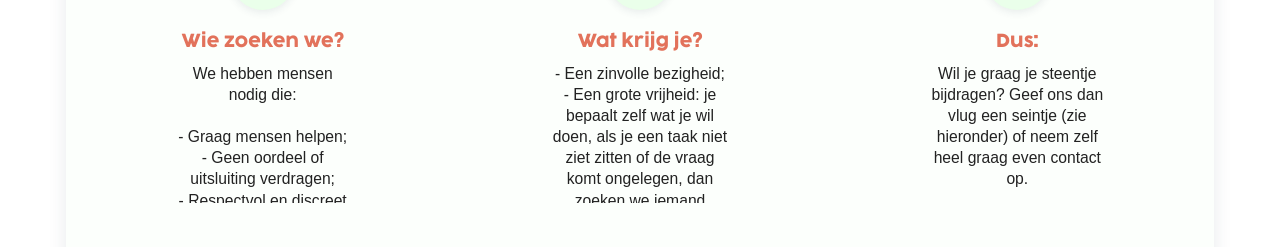
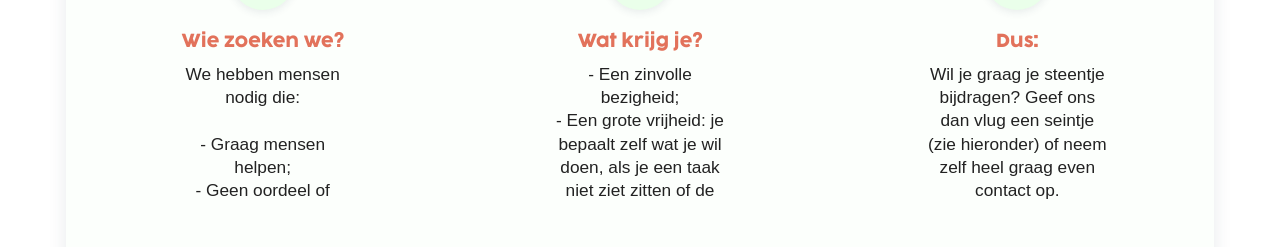
Before and after one commit to KobeBerckmans/Burenvoorburen, a React (Vite) app: page /doe-je-mee in a window 1280 px wide. Shown: the part 553-800 px from the top of the page. Built offline with nearby package versions, Linux system fonts and the light colour scheme.

Commit message:
feat(doe-je-mee): add global text size control via header buttons (+/-) for all components on the Doe Je Mee page

```diff
--- a/src/components/App.jsx
+++ b/src/components/App.jsx
@@ -26,7 +26,7 @@ function App() {
           </>
         } />
         <Route path="/buurten" element={<Buurten fontSizeFactor={fontSizeFactor} />} />
-        <Route path="/doe-je-mee" element={<DoeJeMee />} />
+        <Route path="/doe-je-mee" element={<DoeJeMee fontSizeFactor={fontSizeFactor} />} />
         <Route path="/hulp" element={<Help />} />
         <Route path="/partners" element={<Partners />} />
         <Route path="/contact" element={<Contact />} />
--- a/src/components/DoeJeMee.jsx
+++ b/src/components/DoeJeMee.jsx
@@ -1,4 +1,5 @@
 import React, { useState, useEffect } from 'react';
+import PropTypes from 'prop-types';
 import Footer from './Footer';
 import heroImg from '../assets/images/3mensen.jpg';
 import { UserGroupIcon, GiftIcon, CheckCircleIcon } from '@heroicons/react/24/outline';
@@ -76,7 +77,7 @@ const sliderPoints = [
     }
 ];
 
-function Slider() {
+function Slider({ fontSizeFactor }) {
     const isMobile = typeof window !== 'undefined' && window.innerWidth <= 600;
     const isTablet = typeof window !== 'undefined' && window.innerWidth > 600 && window.innerWidth <= 1024;
     const [index, setIndex] = useState(0);
@@ -133,10 +134,10 @@ function Slider() {
                     scrollSnapAlign: isMobile ? 'start' : undefined
                 }}>
                     <div style={{ marginBottom: 12 }}>{point.icon}</div>
-                    <div style={{ color: '#e2725b', fontWeight: 700, fontSize: '1.1rem', marginBottom: 8, fontFamily: 'CocogooseProTrial', textAlign: 'center' }}>{point.title}</div>
+                    <div style={{ color: '#e2725b', fontWeight: 700, fontSize: (isMobile ? 1.1 : isTablet ? 1 : 1.1) * fontSizeFactor + 'rem', marginBottom: 8, fontFamily: 'CocogooseProTrial', textAlign: 'center' }}>{point.title}</div>
                     <div style={{
                         color: '#222',
-                        fontSize: '0.98rem',
+                        fontSize: (isMobile ? 0.98 : isTablet ? 0.92 : 1.08) * fontSizeFactor + 'rem',
                         whiteSpace: 'pre-line',
                         textAlign: 'center',
                         maxWidth: 180,
@@ -221,7 +222,7 @@ const getDevice = () => {
     return 'desktop';
 };
 
-export default function DoeJeMee() {
+export default function DoeJeMee({ fontSizeFactor }) {
     const [device, setDevice] = useState(getDevice());
     useEffect(() => {
         const handleResize = () => setDevice(getDevice());
@@ -236,8 +237,8 @@ export default function DoeJeMee() {
         minHeight: isMobile ? 120 : isTablet ? 180 : 320,
         marginTop: isMobile ? 64 : isTablet ? 56 : 0,
     };
-    const titleFontSize = isMobile || isTablet ? 'clamp(2rem, 6vw, 2.5rem)' : 'clamp(2.5rem, 5vw, 3.5rem)';
-    const subtitleFontSize = isMobile || isTablet ? 'clamp(1rem, 3vw, 1.1rem)' : 'clamp(1.1rem, 2vw, 1.4rem)';
+    const titleFontSize = (isMobile || isTablet ? 2.5 : 3.5) * fontSizeFactor + 'rem';
+    const subtitleFontSize = (isMobile || isTablet ? 1.1 : 1.4) * fontSizeFactor + 'rem';
     return (
         <div style={{ width: '100%', minHeight: '100vh', background: '#fff' }}>
             <div style={heroResponsive}>
@@ -247,7 +248,7 @@ export default function DoeJeMee() {
                     <p style={{ ...heroStyles.subtitle, fontSize: subtitleFontSize }}>Word vrijwilliger bij Buren voor Buren</p>
                 </div>
             </div>
-            <Slider />
+            <Slider fontSizeFactor={fontSizeFactor} />
             <VrijwilligersForm />
             <Footer />
             <style>{`
@@ -259,3 +260,11 @@ export default function DoeJeMee() {
         </div>
     );
 }
+
+DoeJeMee.propTypes = {
+    fontSizeFactor: PropTypes.number.isRequired,
+};
+
+Slider.propTypes = {
+    fontSizeFactor: PropTypes.number.isRequired,
+};
```
